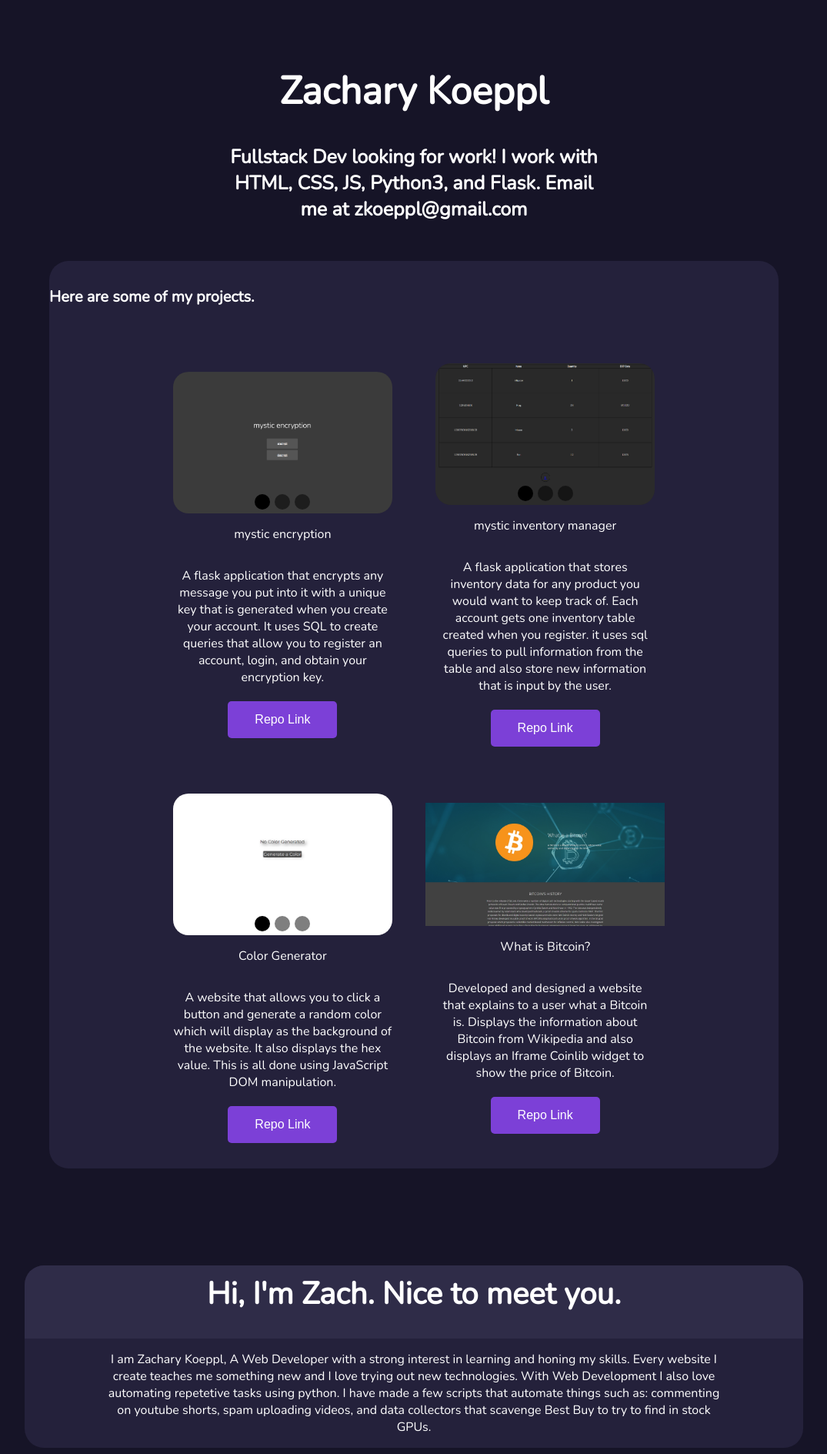
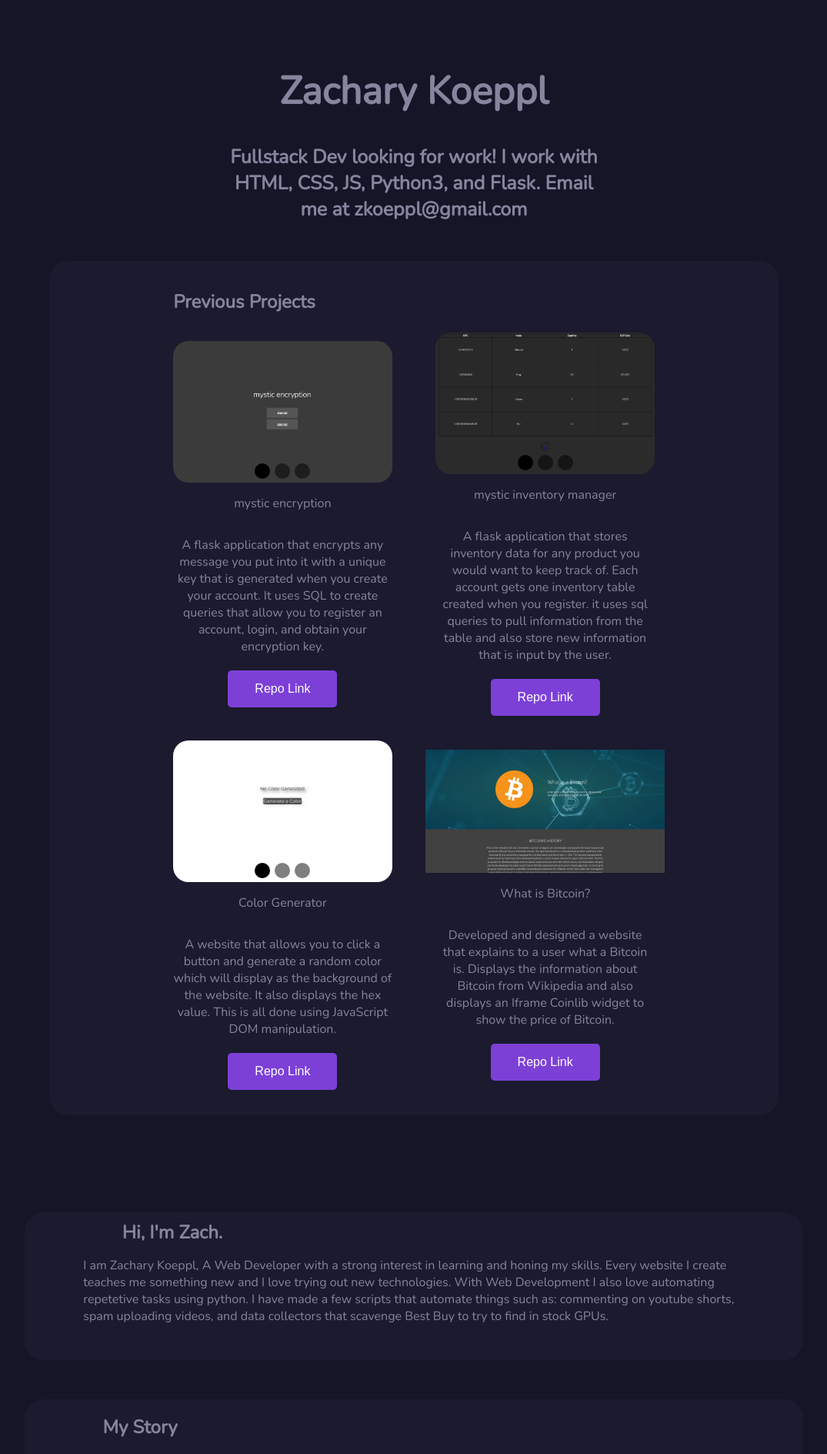
Before and after one commit to ZachK26/zach-koeppl-portfolio, a Flask app: page / in a window 1280 px wide. Shown: the part 53-1942 px from the top of the page at 77% size, without its empty margins (102-1177 px from the left). Run offline with Flask 2, Linux system fonts and the light colour scheme.

Commit message:
Changed font size, color, bg color, etc to match design

```diff
--- a/static/styles.css
+++ b/static/styles.css
@@ -18,12 +18,10 @@ h2{
 #projectstitle{
     padding-top: 1%;
     display: flex;
-    align-items: center;
     margin-top: auto;
-	margin-left:4%;
     text-align: center;
     flex-direction: row;
-	background-color: #24213B;
+	background-color: #1B1A2F;
 	border-top-right-radius: 25px ;
 	border-top-left-radius: 25px ;
 	width: 75%;
@@ -32,12 +30,13 @@ h2{
 	margin-top: 0;
 }
 .photoreference{
-    padding-top: 3%;
     display: flex;
     align-items: center;
     text-align: center;
     flex-direction: column;
-    padding:3%;
+    padding-left:3%;
+	padding-right:3%;
+	padding-bottom:3%;
     width:30%;
 	height:40%;
 }
@@ -52,20 +51,19 @@ h2{
 	width: 75%;
 	margin: 10% auto;
 	margin-top: 0;
-    padding-top: 2%;
     display: flex;
     align-items: center;
     flex-direction: row;
     flex-wrap: wrap;
     justify-content: center;
-	background-color: #24213B;
+	background-color: #1B1A2F;
 	border-bottom-right-radius: 25px;
 	border-bottom-left-radius: 25px;
 
 }
 body{
     font-family: 'Nunito', sans-serif;
-    color: white;
+    color: #86859D;
     background-color: #161427
 }
 #menu {
@@ -161,16 +159,12 @@ body{
 	#menu input:checked + label:before {content:"\00d7"}
 	#menu input:checked ~ ul {display:block}
 }
-.otherSections{
-	font-size: 5vh;
-	padding: 3%;
-}
 .otherSectionsSTContainer{
 	justify-content: center;
 	display: flex;
     text-align: center;
 	flex-direction: row;
-    background-color: #24213B;
+    background-color: #1B1A2F;
 	width: 100%;
 	margin: 0 auto;
 	margin-bottom: 5%;
@@ -190,10 +184,13 @@ body{
 	display: flex;
     align-items: center;
     text-align: center;
-	width:80%;
+	width:85%;
 	flex-direction: column;
 	height: fit-content;
 	block-size: fit-content;
+	text-align-last: left;
+	text-align:left;
+	padding-bottom:3%;
 
 }
 .button {
@@ -220,12 +217,12 @@ body{
   }
 #sttitles{
 	width:100%;
-	padding-top: 1%;
+	padding-top: 2%;
     display: flex;
     align-items: center;
-    text-align: center;
-    flex-direction: column;
-	background-color: #2F2C48;
+    text-align: left;
+    flex-direction: row;
+	background-color: #1B1A2F;
 	border-top-right-radius: 25px ;
 	border-top-left-radius: 25px ;
 	margin: 10% auto;
@@ -235,6 +232,10 @@ body{
 	vertical-align: top;
 	height: fit-content;
 	block-size: fit-content;
+	text-align-last: right;
+	padding-left:10%;
+	padding-right:3%;
+	padding-bottom:2%;
 }
 #stcontainer{
 	width:80%;
@@ -244,5 +245,6 @@ body{
 	margin: 10% auto;
 }
 h3{
-font-size:20px;
+font-size:24px;
+margin-left: 17%;
 }
--- a/templates/index.html
+++ b/templates/index.html
@@ -38,7 +38,7 @@
 </div>
 <div id ='projectscontainerc'></div>
 <div id = 'projectstitle'>
-    <h3 id = >Here are some of my projects.</h3>
+    <h3 id = >Previous Projects</h3>
 </div>
 <div id="projectscontainer">
     <div class = 'photoreference'>
@@ -113,31 +113,27 @@
     </div>
     <div id = 'stcontainer'>
       <div class = 'otherSectionsSTContainer'>
-        <h3 id = 'sttitles' class = 'otherSections'>Hi, I'm Zach. Nice to meet you.</h3>
+        <h3 id = 'projectstitle' class = 'otherSections'>Hi, I'm Zach.</h3>
         <p class = 'otherSectionsST'>I am Zachary Koeppl, A Web Developer with a strong interest in learning and honing my skills. Every website I create teaches me something new and I love trying out new technologies.
             With Web Development I also love automating repetetive tasks using python. I have made a few scripts that automate things such as: commenting on youtube shorts, spam uploading videos,
             and data collectors that scavenge Best Buy to try to find in stock GPUs.
         </p>
     </div>
     <div class = 'otherSectionsSTContainer'>
-        <h2  id = 'sttitles'>Technologies I Have Experience In</h2>
-        <p class = 'otherSectionsST'>HTML, CSS, JS, Python3, Flask, Selenium, SQL, Microsoft SQL Management Studio 18</p>
-    </div>
+      <h3 id = 'sttitles' class = 'otherSections'>My Story</h3>
+      <p class = 'otherSectionsST'>Ever since I was a kids I have always loved computers and wanted to do things involving them. I loved building them and tinkering with them. At the age of 12 I built my first computer
+          made out of scrap parts that my dad garbage picked. This computer was my pride and joy! Until I knocked it off the table and the hard drive, which was not secured, fell and corrupted all
+          of the data on it... R.I.P First Aid merit badge book. Once I got my first job at 16 I saved up money to build my first computer. It had a GTX 1070 graphics card with an i5-6600k CPU and was
+          my first real step into the world of computers. With this computer I could do lots of things that my other machines were too slow to do and then began my journey into programming. It first
+          started out using simple Auto Hotkey scripts to click on cookie clicker and then ended up with me making many programs and websites that would use technologies a lot more powerful and versatile
+          than Auto Hotkey was. We are here today and I am glad to say that my journey has barely started. I have a lot more to learn and I am excited for what the future has in store for me.
+      </p>
+  </div>
     <div class = 'otherSectionsSTContainer' id = 'contactme'>
       <h3 id = 'sttitles' class = 'otherSections'>Contact Me</h3>
       <p class = 'otherSectionsST'>Email: zkoeppl@gmail.com | Phone: 847-804-2906
       </p>
     </div>
-        <div class = 'otherSectionsSTContainer'>
-        <h3 id = 'sttitles' class = 'otherSections'>My Story</h3>
-        <p class = 'otherSectionsST'>Ever since I was a kids I have always loved computers and wanted to do things involving them. I loved building them and tinkering with them. At the age of 12 I built my first computer
-            made out of scrap parts that my dad garbage picked. This computer was my pride and joy! Until I knocked it off the table and the hard drive, which was not secured, fell and corrupted all
-            of the data on it... R.I.P First Aid merit badge book. Once I got my first job at 16 I saved up money to build my first computer. It had a GTX 1070 graphics card with an i5-6600k CPU and was
-            my first real step into the world of computers. With this computer I could do lots of things that my other machines were too slow to do and then began my journey into programming. It first
-            started out using simple Auto Hotkey scripts to click on cookie clicker and then ended up with me making many programs and websites that would use technologies a lot more powerful and versatile
-            than Auto Hotkey was. We are here today and I am glad to say that my journey has barely started. I have a lot more to learn and I am excited for what the future has in store for me.
-        </p>
-    </div>
   </div>
 </div>
 </body>
```
